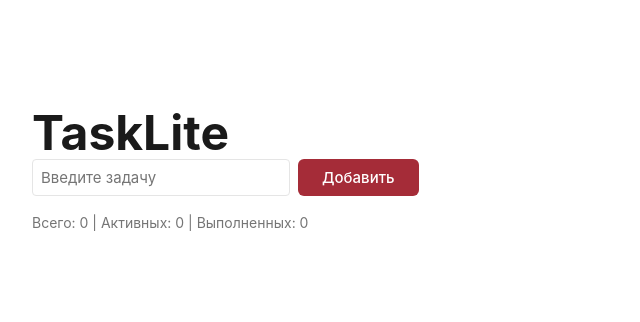
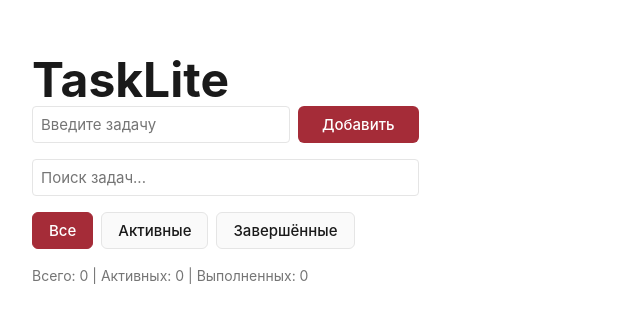
Before and after one commit to rin0n0/lesson3, a React (Vite) app in the folder tasklite/: page / in a window 1280 px wide. Shown: the part 230-552 px from the top of the page, without its empty margins (0-640 px from the left). Built offline with nearby package versions, Linux system fonts and the light colour scheme.

Commit message:
урок 7

```diff
--- a/tasklite/src/pages/tasks-page.tsx
+++ b/tasklite/src/pages/tasks-page.tsx
@@ -1,11 +1,18 @@
 import { useState } from "react";
 import styled from "@emotion/styled";
-import { Task, makeTask } from "../entities/task";
+import type { Task, Filter } from "../entities/task";
+import { makeTask } from "../entities/task";
 import { TaskInput } from "../components/task-input";
 import { TaskList } from "../components/task-list";
+import { FilterBar } from "../views/filter-bar";
+import { SearchBar } from "../views/search-bar";
+import { useMemo } from "react";
+
 
 const Wrapper = styled.div`
   padding: ${(p) => p.theme.spacing(4)};
+  max-width: 600px;
+  margin: 0 auto;
 `;
 
 const List = styled.ul`
@@ -27,11 +34,27 @@ const Counter = styled.p`
 
 export const TasksPage = () => {
   const [tasks, setTasks] = useState<Task[]>([]);
+  const [filter, setFilter] = useState<Filter>("all");
+  const [query, setQuery] = useState("");
 
   const handleAddTask = (title: string) => {
     const newTask = makeTask(title);
     setTasks([newTask, ...tasks]);
   };
+
+  const filteredTasks = useMemo(() => {
+  return tasks.filter((t) => {
+    if (filter === "active") return !t.completed;
+    if (filter === "completed") return t.completed;
+    return true;
+  });
+  }, [tasks, filter]);
+
+  const searchedTasks = useMemo(() => {
+  return filteredTasks.filter((t) =>
+    t.title.toLowerCase().includes(query.toLowerCase().trim())
+  );
+  }, [filteredTasks, query]);
 
   const handleToggleTask = (id: string) => {
     setTasks(
@@ -53,8 +76,10 @@ export const TasksPage = () => {
     <Wrapper>
       <h1>TaskLite</h1>
       <TaskInput onAdd={handleAddTask} />
+      <SearchBar query={query} onChange={setQuery} />
+      <FilterBar filter={filter} onChange={setFilter} />
       <TaskList
-        tasks={tasks}
+        tasks={searchedTasks}
         onToggle={handleToggleTask}
         onRemove={handleRemoveTask}
       />
--- /dev/null
+++ b/tasklite/src/views/filter-bar.tsx
@@ -0,0 +1,57 @@
+import styled from "@emotion/styled";
+import type { Filter } from "../entities/task";
+
+type FilterBarProps = {
+  filter: Filter;
+  onChange: (filter: Filter) => void;
+};
+
+const Wrapper = styled.div`
+  display: flex;
+  gap: ${(p) => p.theme.spacing(1)};
+  margin-bottom: ${(p) => p.theme.spacing(2)};
+`;
+
+const FilterButton = styled.button<{ active: boolean }>`
+  padding: ${(p) => p.theme.spacing(1)} ${(p) => p.theme.spacing(2)};
+  border: 1px solid
+    ${(p) => (p.active ? p.theme.colors.accent : p.theme.colors.border)};
+  border-radius: ${(p) => p.theme.radius.md};
+  background: ${(p) =>
+    p.active ? p.theme.colors.accent : p.theme.colors.surface};
+  color: ${(p) => (p.active ? "#fff" : p.theme.colors.text)};
+  cursor: pointer;
+  transition: all 0.2s ease;
+
+  &:hover {
+    background: ${(p) =>
+      p.active ? p.theme.colors.accentHover : "#f5f5f5"};
+    border-color: ${(p) =>
+      p.active ? p.theme.colors.accentHover : p.theme.colors.border};
+  }
+`;
+
+export const FilterBar = (p: FilterBarProps) => {
+  return (
+    <Wrapper>
+      <FilterButton
+        active={p.filter === "all"}
+        onClick={() => p.onChange("all")}
+      >
+        Все
+      </FilterButton>
+      <FilterButton
+        active={p.filter === "active"}
+        onClick={() => p.onChange("active")}
+      >
+        Активные
+      </FilterButton>
+      <FilterButton
+        active={p.filter === "completed"}
+        onClick={() => p.onChange("completed")}
+      >
+        Завершённые
+      </FilterButton>
+    </Wrapper>
+  );
+};
--- /dev/null
+++ b/tasklite/src/views/search-bar.tsx
@@ -0,0 +1,25 @@
+import styled from "@emotion/styled";
+
+type SearchBarProps = {
+  query: string;
+  onChange: (value: string) => void;
+};
+
+const Input = styled.input`
+  width: 100%;
+  padding: ${(p) => p.theme.spacing(1)};
+  border: 1px solid ${(p) => p.theme.colors.border};
+  border-radius: ${(p) => p.theme.radius.sm};
+  margin-bottom: ${(p) => p.theme.spacing(2)};
+`;
+
+export const SearchBar = (p: SearchBarProps) => {
+  return (
+    <Input
+      type="text"
+      placeholder="Поиск задач..."
+      value={p.query}
+      onChange={(e) => p.onChange(e.target.value)}
+    />
+  );
+};
```
Also changed, not shown: tasklite/src/entities/storage.ts (added, +17 -0 lines).
